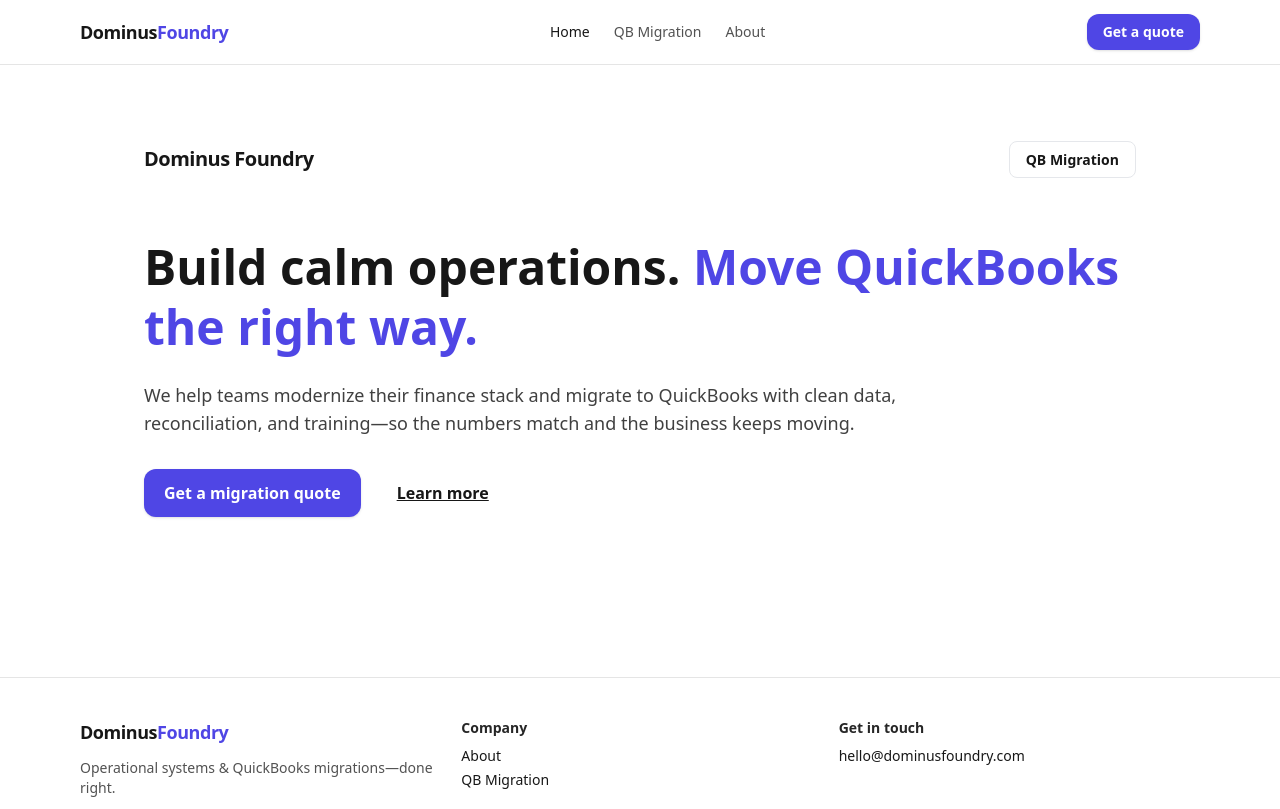
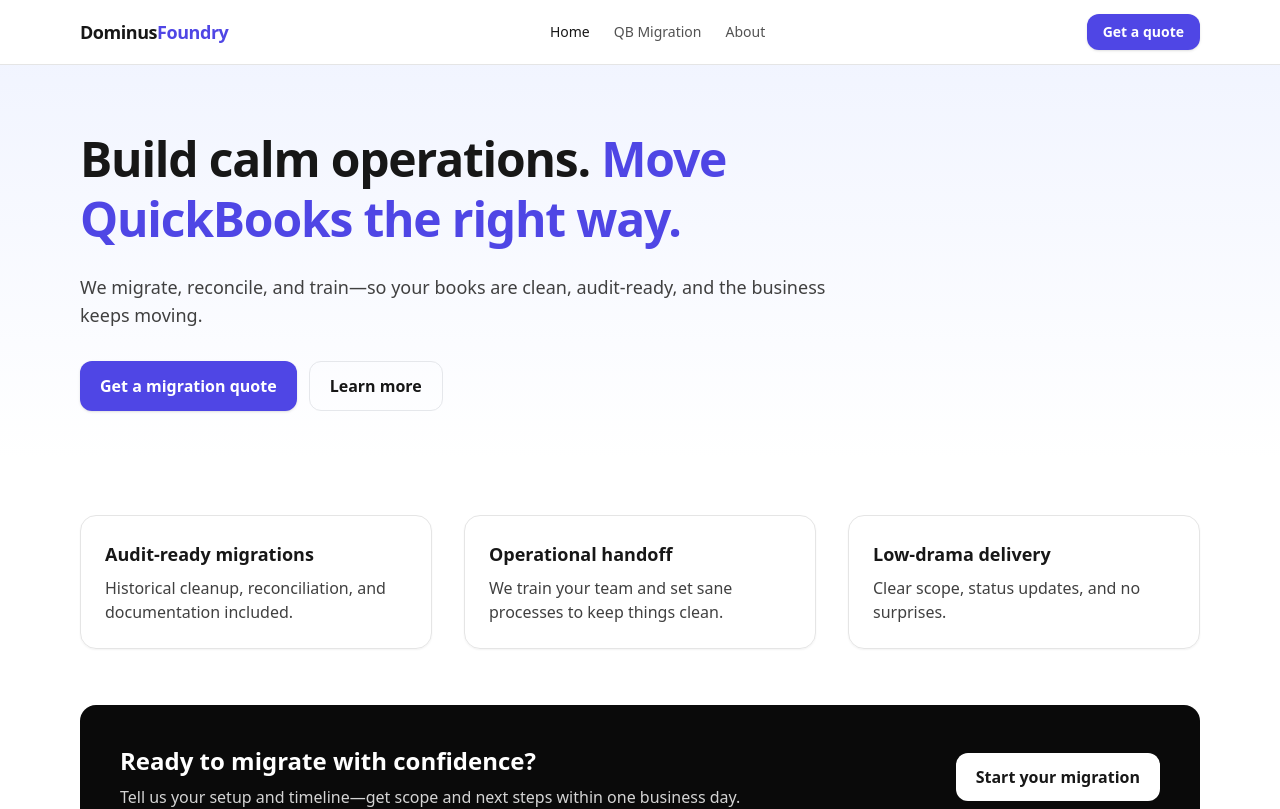
Before and after one commit to markl2305/dominusfoundry, a Next.js app: page / in a window 1280 px wide. Shown: the top 809 px of the page. Built offline with nearby package versions, Linux system fonts and the light colour scheme.

Commit message:
Update page.js

```diff
--- a/app/page.js
+++ b/app/page.js
@@ -1,34 +1,20 @@
-export const metadata = {
-  title: "Dominus Foundry — Systems & QuickBooks Migration",
-  description:
-    "We design reliable business systems and deliver zero-drama, audit-ready QuickBooks migrations."
-};
-
 export default function Home() {
   return (
-    <main className="py-20">
-      <div className="max-w-5xl mx-auto px-4">
-        <header className="flex items-center justify-between">
-          <div className="text-xl font-bold tracking-tight">Dominus Foundry</div>
-          <nav>
-            <a
-              href="/qb-migration"
-              className="rounded-lg border px-4 py-2 text-sm font-semibold hover:bg-neutral-50"
-            >
-              QB Migration
-            </a>
-          </nav>
-        </header>
+    <>
+      {/* Hero */}
+      <section className="relative isolate">
+        <div className="pointer-events-none absolute inset-0 -z-10 bg-gradient-to-b from-indigo-50/80 to-white" />
 
-        <section className="mt-16">
-          <h1 className="text-5xl font-extrabold leading-tight">
+        <div className="mx-auto max-w-6xl px-4 pt-16 pb-12">
+          <div className="max-w-3xl">
+            <h1 className="text-5xl font-extrabold leading-tight tracking-tight">
               Build calm operations. <span className="text-indigo-600">Move QuickBooks the right way.</span>
             </h1>
-          <p className="mt-6 text-lg text-neutral-700 max-w-3xl">
-            We help teams modernize their finance stack and migrate to QuickBooks with clean data,
-            reconciliation, and training—so the numbers match and the business keeps moving.
+            <p className="mt-6 text-lg text-neutral-700">
+              We migrate, reconcile, and train—so your books are clean, audit-ready, and the business keeps moving.
             </p>
-          <div className="mt-8 flex gap-4">
+
+            <div className="mt-8 flex flex-wrap gap-3">
               <a
                 href="/qb-migration"
                 className="inline-flex items-center rounded-xl bg-indigo-600 px-5 py-3 font-semibold text-white shadow"
@@ -36,14 +22,51 @@ export default function Home() {
                 Get a migration quote
               </a>
               <a
-              href="/qb-migration"
-              className="inline-flex items-center rounded-xl px-5 py-3 font-semibold underline"
+                href="/about"
+                className="inline-flex items-center rounded-xl border px-5 py-3 font-semibold"
               >
                 Learn more
               </a>
             </div>
+          </div>
+        </div>
       </section>
+
+      {/* Highlights */}
+      <section className="mx-auto max-w-6xl px-4 py-14">
+        <div className="grid gap-8 md:grid-cols-3">
+          {[
+            ['Audit-ready migrations', 'Historical cleanup, reconciliation, and documentation included.'],
+            ['Operational handoff', 'We train your team and set sane processes to keep things clean.'],
+            ['Low-drama delivery', 'Clear scope, status updates, and no surprises.']
+          ].map(([title, body]) => (
+            <div key={title} className="rounded-2xl border border-neutral-200 p-6 shadow-sm">
+              <div className="text-lg font-bold">{title}</div>
+              <p className="mt-2 text-neutral-700">{body}</p>
             </div>
-    </main>
+          ))}
+        </div>
+      </section>
+
+      {/* CTA */}
+      <section className="mx-auto max-w-6xl px-4 pb-20">
+        <div className="rounded-2xl bg-neutral-950 text-white p-8 md:p-10">
+          <div className="md:flex md:items-center md:justify-between">
+            <div>
+              <div className="text-2xl font-bold">Ready to migrate with confidence?</div>
+              <p className="mt-2 text-neutral-300">
+                Tell us your setup and timeline—get scope and next steps within one business day.
+              </p>
+            </div>
+            <a
+              href="/qb-migration"
+              className="mt-6 md:mt-0 inline-flex items-center rounded-xl bg-white px-5 py-3 font-semibold text-neutral-900"
+            >
+              Start your migration
+            </a>
+          </div>
+        </div>
+      </section>
+    </>
   );
 }
```
Lines whose indentation alone changed are shown as unchanged.
